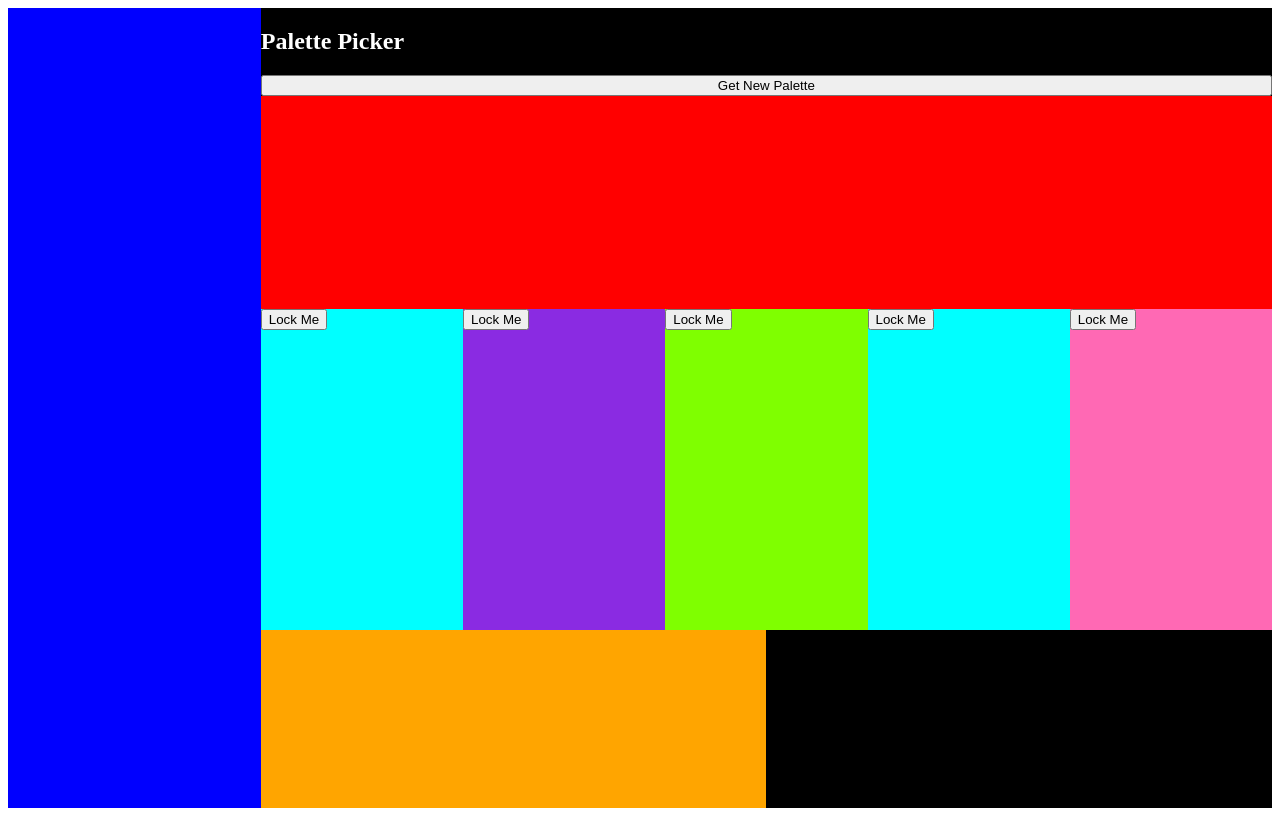
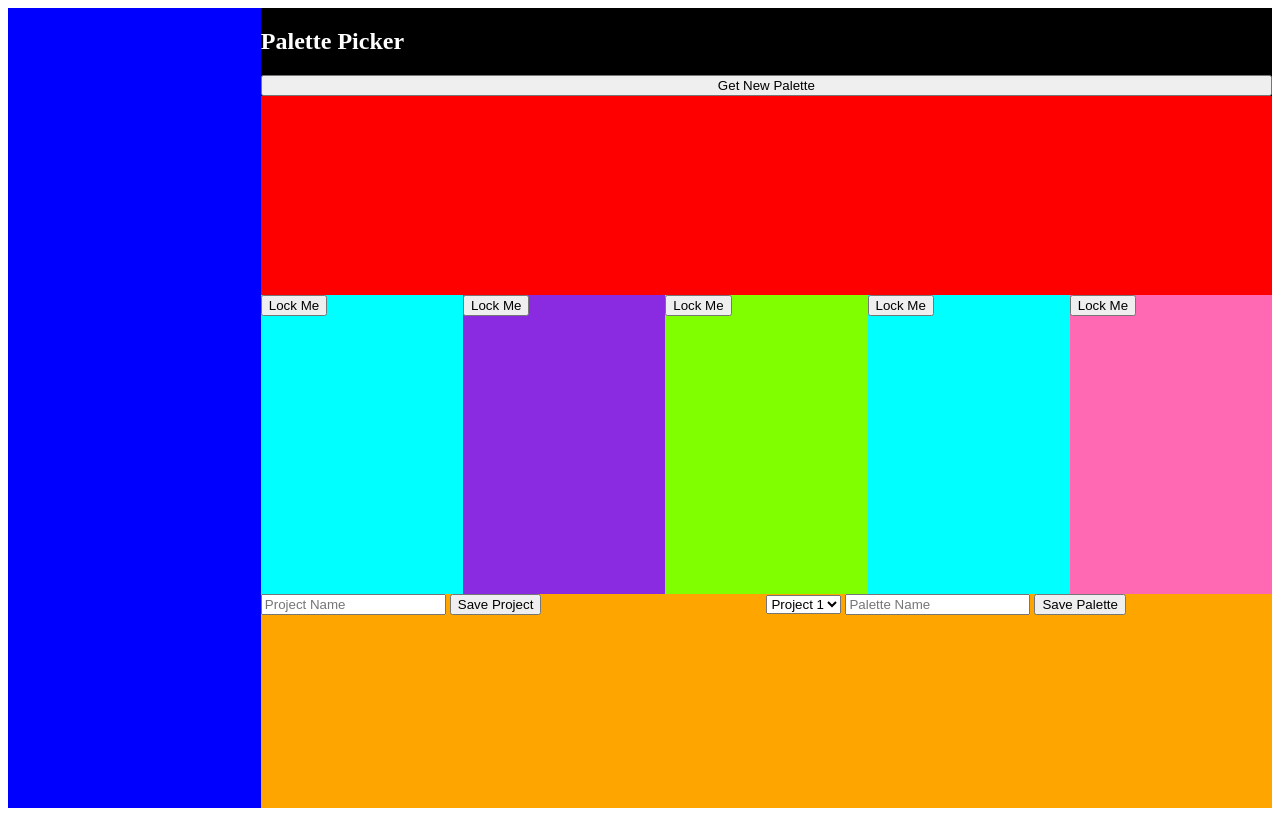
Before and after one commit to dmiller1623/pallete-picker, a website: page public/index.html in a window 1280 px wide. Drawn offline with nearby package versions, Linux system fonts and the light colour scheme.

Commit message:
Add inputs and buttons

```diff
--- a/public/css/styles.css
+++ b/public/css/styles.css
@@ -25,13 +25,24 @@ h1 {
   display: flex;
   background-color: red;
   width: 100%;
-  height: 75%;
+  height: 70%;
 }
 
 .user-input-fields {
+  display: flex;
   background-color: orange;
+  width: 100%;
+  height: 30%;
+}
+
+.new-project {
   width: 50%;
-  height: 25%;
+  height: 100%;
+}
+
+.new-palette {
+  width: 50%;
+  height: 100%;
 }
 
 .color-one {
@@ -61,5 +72,4 @@ h1 {
   background-color: hotpink;
   height: 60%;
   width: 20%;
-
 }
--- a/public/index.html
+++ b/public/index.html
@@ -10,7 +10,7 @@
     </section>
     <section class='pallete-section'>
       <h1>Palette Picker</h1>
-        <button class='new-palette-button'>Get New Palette</button>
+      <button class='new-palette-button'>Get New Palette</button>
       <article class='palettes'>
           <section class='color-one'>
             <button class='lock-button'>Lock Me</button>
@@ -29,7 +29,17 @@
           </section>
       </article>
       <article class='user-input-fields'>
-
+        <section class='new-project'>
+          <input type='text' placeholder='Project Name'>
+          <button>Save Project</button>
+        </section>
+        <section class='new-palette'>
+          <select>
+            <option value='Project 1'>Project 1</option>
+          </select>
+          <input type='text' placeholder='Palette Name'>
+          <button>Save Palette</button>
+        </section>
       </article>
     </section>
   </body>
--- a/public/js/index.js
+++ b/public/js/index.js
@@ -22,7 +22,6 @@ const getColors = () => {
 const lockColor = (event) => {
   ($(event.target.parentElement)).toggleClass('locked')
   console.log(event.target.parentElement)
-
 }
 
 $('.lock-button').on('click', lockColor)
```
